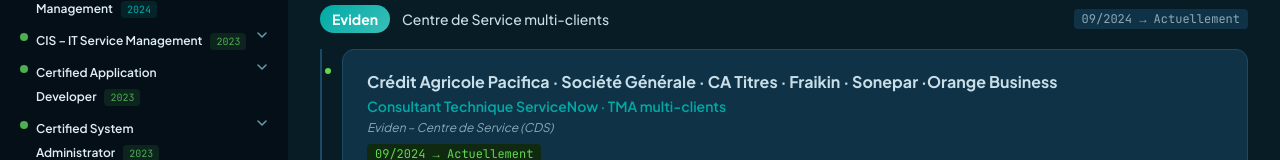
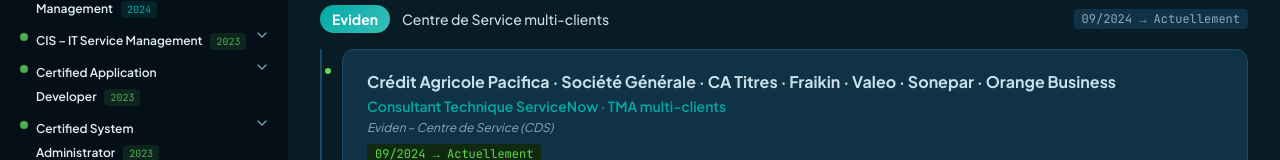
Before and after one commit to GirardGH/cv-gg-onsite, a Next.js app: page /cv in a window 1280 px wide. Shown: the part 609-769 px from the top of the page. Built offline with nearby package versions, Linux system fonts and the light colour scheme.

Commit message:
fix impact and client

```diff
--- a/components/RealisationCard.tsx
+++ b/components/RealisationCard.tsx
@@ -167,11 +167,13 @@
                               style={{ background: color }}
                             />
                             {/* Highlight numbers in impact items */}
+                            <span className="min-w-0">
                             {key === 'impact' ? (
                               <HighlightNumbers text={line} highlightColor={color} />
                             ) : (
                               line
                             )}
+                            </span>
                           </li>
                         ))}
                       </ul>
--- a/data/cv.ts
+++ b/data/cv.ts
@@ -202,7 +202,7 @@
       missions: [
         {
           company:
-            'Crédit Agricole Pacifica · Société Générale · CA Titres · Fraikin · Sonepar ·Orange Business',
+            'Crédit Agricole Pacifica · Société Générale · CA Titres · Fraikin · Valeo · Sonepar · Orange Business',
           period: '09/2024 → Actuellement',
           role: 'role_tma',
           project: 'Eviden – Centre de Service (CDS)',
@@ -377,7 +377,7 @@
       problem:
         "Besoin de ségrégation stricte des données et d'un portail adapté à chaque société sans doublon d'infrastructure.",
       solution: [
-        'Mise en placeBusiness Rules de filtrage par compagnie (BR query)',
+        'Mise en place Business Rules de filtrage par compagnie (BR query)',
         'Configuration SSO via OKTA',
         'Développement portail dynamique multi-company (Angular JS)',
         "Automatisation création incidents via intégration email IMAP",
```
